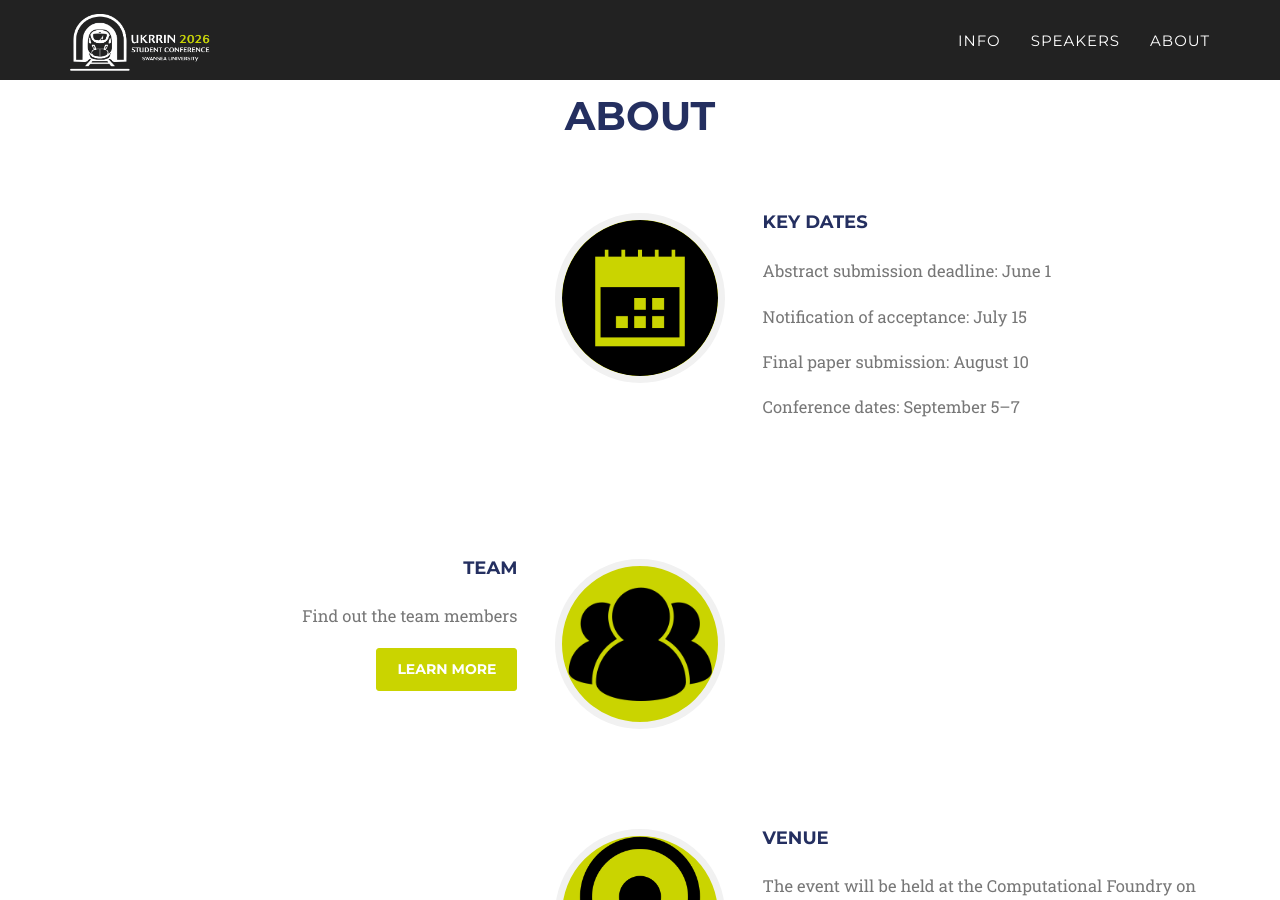
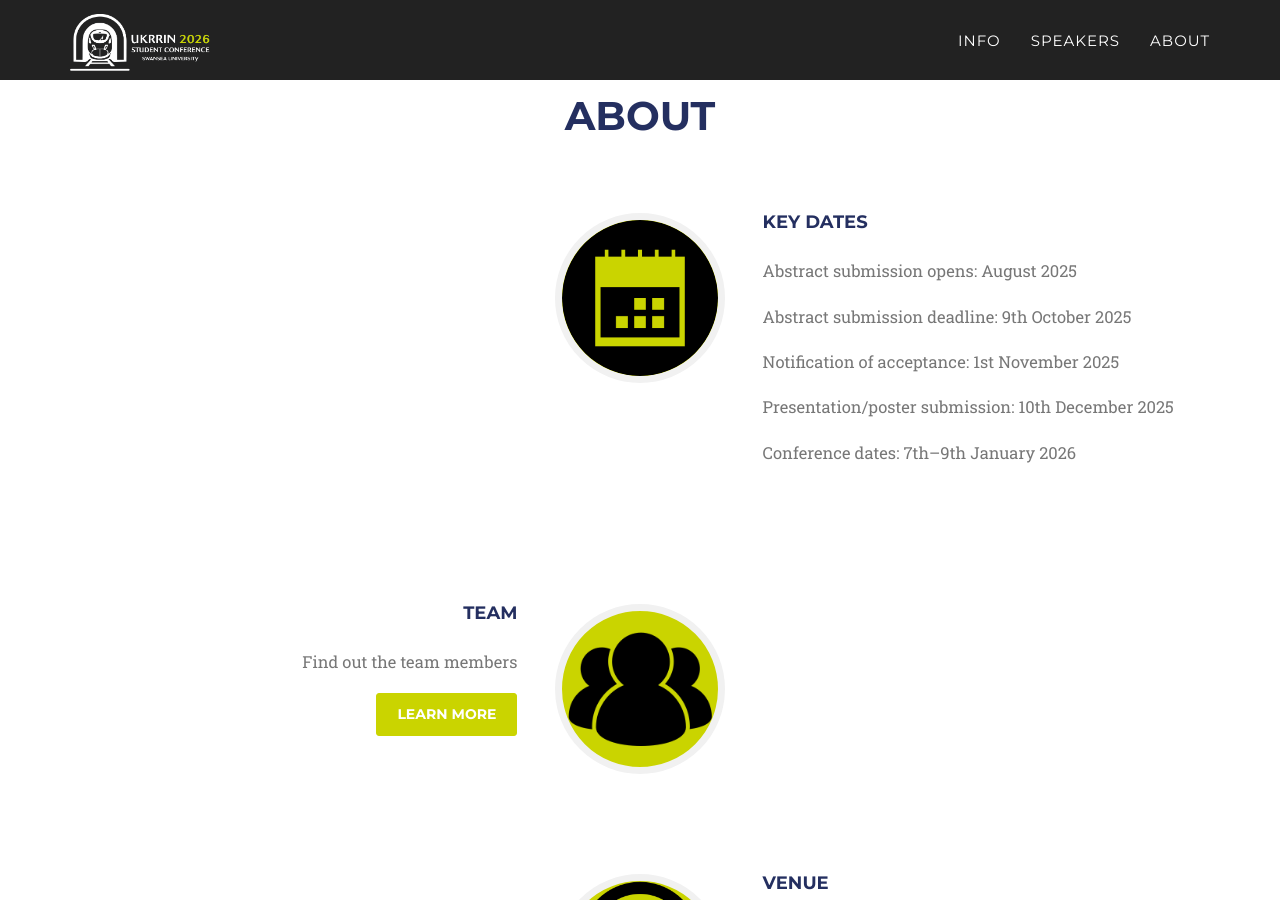
Before and after one commit to ukrrin2026swansea/ukrrin2026swansea.github.io, a Jekyll site: the page built from index.html, in a window 1280 px wide and 900 px high, scrolled down 4374 px. Built offline with Jekyll 4.4.1, drawn with Linux system fonts in a browser that asks for light colours; some web fonts are replaced.

Commit message:
Key Dates

```diff
--- a/_data/twenty_17/home_about_data.yml
+++ b/_data/twenty_17/home_about_data.yml
@@ -2,10 +2,11 @@
   img: icon-agenda.jpeg
   name: Key Dates
   info:
-    - "Abstract submission deadline: June 1"
-    - "Notification of acceptance: July 15"
-    - "Final paper submission: August 10"
-    - "Conference dates: September 5–7"
+    - "Abstract submission opens: August 2025"
+    - "Abstract submission deadline: 9th October 2025"
+    - "Notification of acceptance: 1st November 2025"
+    - "Presentation/poster submission: 10th December 2025"
+    - "Conference dates: 7th–9th January 2026"
   #link: /agenda
 
 - inverted:
```
